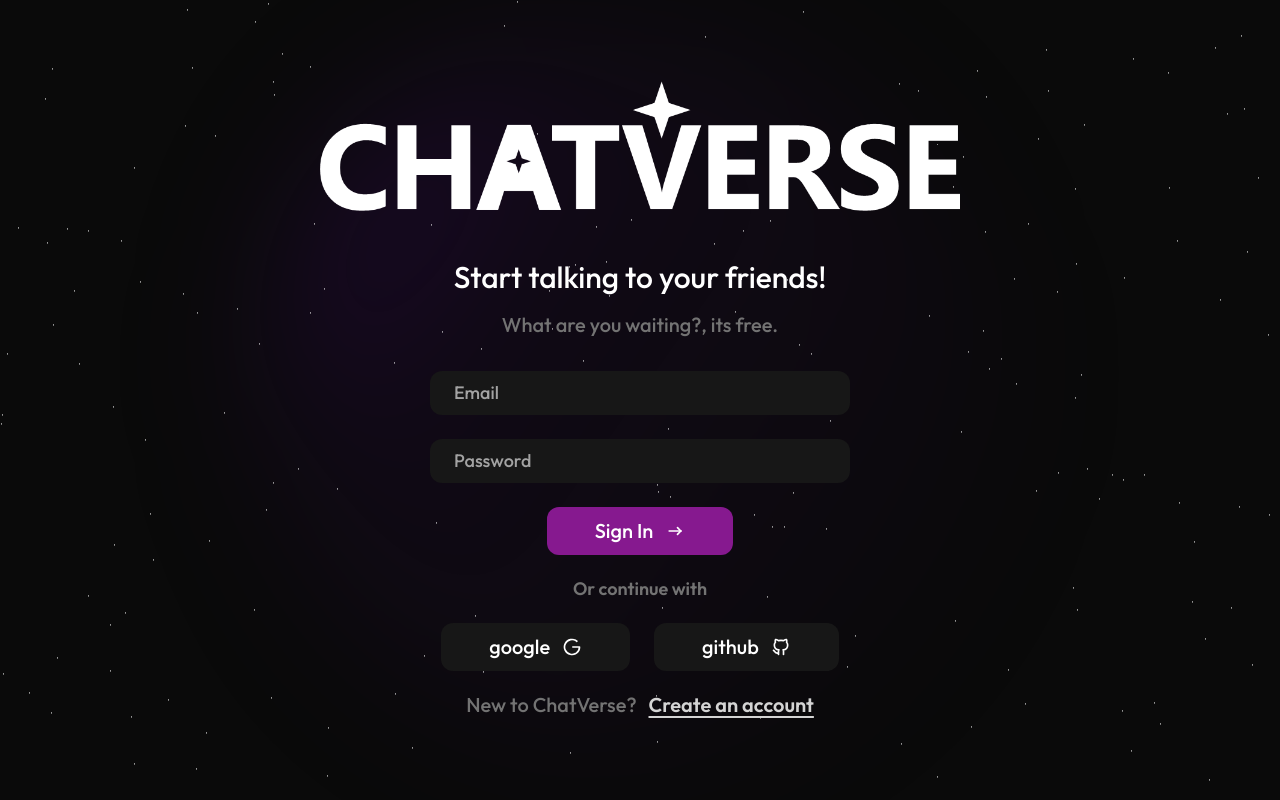
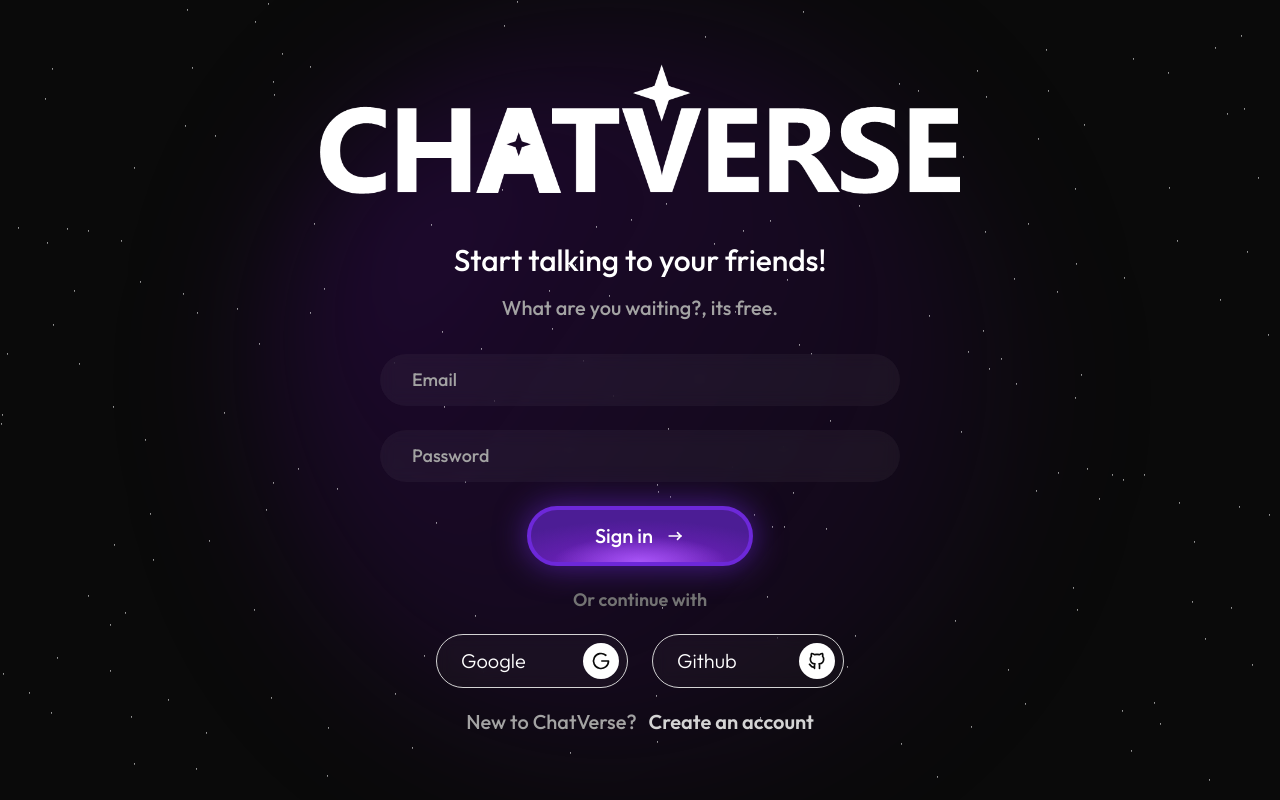
Before and after one commit to DPG-Code/chat-verse, a Next.js app: page / in a window 1280 px wide. Built offline with nearby package versions, Linux system fonts and the light colour scheme; no server answers; what pusher would draw is missing.

Commit message:
feat: styling

```diff
--- a/app/(site)/components/AuthForm.tsx
+++ b/app/(site)/components/AuthForm.tsx
@@ -7,7 +7,7 @@ import { useForm,FieldValues,SubmitHandler } from "react-hook-form"
 import axios from "axios"
 import { toast } from "react-hot-toast"
 
-import Button from "@/app/components/Button"
+import ButtonGalaxy from "@/app/components/ButtonGalaxy"
 import Input from "@/app/components/inputs/Input"
 import AuthSocialButton from "./AuthSocialButton"
 import { IconArrowRight } from "@/app/components/Icons"
@@ -107,13 +107,13 @@ const AuthForm = () => {
           errors={errors}
           disabled={isLoading}
         />
-        <Button
+        <ButtonGalaxy
           disabled={isLoading}
           type='submit'
         >
-          {variant === 'LOGIN' ? 'Sign In' : 'Register'}
+          {variant === 'LOGIN' ? 'Sign in' : 'Register'}
           <IconArrowRight />
-        </Button>
+        </ButtonGalaxy>
       </form>
       <span className='text-base text-center text-neutral-500 font-semibold lg:text-lg'>Or continue with</span>
       <div className='w-full flex items-center justify-center gap-2 lg:gap-6'>
@@ -127,9 +127,9 @@ const AuthForm = () => {
         />
       </div>
       <footer className='w-full text-base flex items-center justify-center gap-3 lg:text-xl'>
-        <p className='text-center text-neutral-500 font-medium'>{variant === 'LOGIN' ? 'New to ChatVerse?' : 'Already have an account?'}</p>
+        <p className='text-center text-neutral-400 font-medium'>{variant === 'LOGIN' ? 'New to ChatVerse?' : 'Already have an account?'}</p>
         <button onClick={toggleVariant}>
-          <p className='text-neutral-300 font-semibold underline underline-offset-4 hover:text-white transition'>{variant === 'LOGIN' ? 'Create an account' : 'Login'}</p>
+          <p className='text-neutral-300 font-semibold hover:text-white transition'>{variant === 'LOGIN' ? 'Create an account' : 'Login'}</p>
         </button>
       </footer>
     </div>
--- a/app/(site)/components/AuthSocialButton.tsx
+++ b/app/(site)/components/AuthSocialButton.tsx
@@ -10,14 +10,16 @@ const AuthSocialButton: React.FC<AuthSocialButtonProps> = ({ icon,onClick }) =>
     <button
       type='button'
       onClick={onClick}
-      className='py-2.5 px-8 bg-neutral-900 text-white font-medium flex items-center justify-center gap-3 rounded-xl hover:bg-neutral-800 transition lg:px-12 lg:text-xl'
+      className='p-1 w-36 border border-neutral-300 backdrop-blur bg-neutral-400/5 text-white font-light flex items-center justify-between gap-3 rounded-full hover:bg-neutral-400/10 transition lg:text-xl xl:p-2 xl:w-48'
     >
-      {icon}
-      {
-        icon === 'google'
-          ? <IconGoogle />
-          : <IconGithub />
-      }
+      <span className='ml-3 xl:ml-4'>{icon[0].toUpperCase() + icon.slice(1)}</span>
+      <div className='p-1.5 bg-white text-[#0a0a0a] grid place-content-center rounded-full xl:p-2'>
+        {
+          icon === 'google'
+            ? <IconGoogle />
+            : <IconGithub />
+        }
+      </div>
     </button>
   )
 }
--- a/app/(site)/page.tsx
+++ b/app/(site)/page.tsx
@@ -7,7 +7,7 @@ export default function Home() {
     <main id='principal-page' className='p-12 min-h-full w-full flex items-center justify-center overflow-hidden relative'>
       <section className='flex flex-col items-center justify-center gap-16 z-10 lg:gap-12 2xl:gap-16'>
         <Image
-          className='w-96 h-auto invert lg:w-[640px]'
+          className='w-96 h-auto invert lg:w-[640px] 2xl:w-[720px]'
           width='640'
           height='140'
           src='/chatverse.webp'
@@ -16,7 +16,7 @@ export default function Home() {
         />
         <div className='flex flex-col items-center justify-center gap-8'>
           <h2 className='text-center text-white text-xl font-medium lg:text-3xl 2xl:text-4xl'>Start talking to your friends!</h2>
-          <p className='-mt-4 text-center text-neutral-500 text-lg font-medium lg:text-xl 2xl:text-2xl'>What are you waiting?, its free.</p>
+          <p className='-mt-6 text-center text-neutral-400 text-sm font-medium lg:-mt-4 lg:text-xl 2xl:text-2xl'>What are you waiting?, its free.</p>
           <AuthForm />
         </div>
       </section>
--- a/app/components/Button.tsx
+++ b/app/components/Button.tsx
@@ -30,12 +30,12 @@ const Button: React.FC<ButtonProps> = ({
       onClick={onClick}
       disabled={disabled}
       className={clsx(
-        'py-2.5 px-8 border-0 outline-0 font-medium flex items-center justify-center gap-2 rounded-xl lg:text-xl lg:px-12 lg:gap-3',
+        'py-2 px-10 border-0 outline-0 font-medium flex items-center justify-center gap-2 rounded-full lg:text-xl lg:py-3 lg:px-16 lg:gap-3',
         disabled && 'opacity-50 cursor-default',
         fullWidth && 'w-full',
         secondary && 'border-2 border-neutral-900 text-white hover:bg-neutral-900 transition',
         danger && 'bg-red-800 text-white hover:bg-red-700 transition',
-        !secondary && !danger && 'bg-fuchsia-800 text-lg text-white hover:bg-fuchsia-600 transition'
+        !secondary && !danger && 'bg-violet-900 shadow-[0px_0px_32px_#4c1d95] text-lg text-white transition'
       )}
     >
       {children}
--- /dev/null
+++ b/app/components/ButtonGalaxy.tsx
@@ -0,0 +1,38 @@
+'use client'
+
+import clsx from "clsx"
+
+interface ButtonGalaxyProps {
+  type?: 'button' | 'submit' | 'reset' | undefined
+  fullWidth?: boolean
+  children?: React.ReactNode
+  onClick?: () => void
+  disabled?: boolean
+  test?: string
+}
+
+const ButtonGalaxy: React.FC<ButtonGalaxyProps> = ({
+  type,
+  fullWidth,
+  children,
+  onClick,
+  disabled,
+  test
+}) => {
+  return (
+    <button
+      data-test-id={`${test && test}`}
+      type={type}
+      onClick={onClick}
+      disabled={disabled}
+      className={clsx(
+        'button-galaxy shadow-[0px_0px_32px_#4c1d95] py-1.5 px-10 border-2 border-violet-700 outline-0 font-medium text-lg text-white flex items-center justify-center gap-2 rounded-full lg:text-xl lg:py-3 lg:px-16 lg:gap-3 xl:border-4',
+        disabled && 'opacity-50 cursor-default',
+        fullWidth && 'w-full'
+      )}
+    >
+      {children}
+    </button>
+  )
+}
+export default ButtonGalaxy
--- a/app/components/inputs/Input.tsx
+++ b/app/components/inputs/Input.tsx
@@ -42,7 +42,7 @@ const Input: React.FC<InputProps> = ({
         {...register(id,{ required })}
         placeholder={placeholder}
         className={clsx(
-          'py-2 px-6 border-0	outline-0 w-full min-w-[260px] text-lg font-medium bg-neutral-900 text-white placeholder:text-neutral-400 rounded-xl lg:w-[420px]',
+          'py-2 px-6 backdrop-blur bg-neutral-300/5	outline-0 w-full min-w-[260px] text-sm font-medium text-white placeholder:text-neutral-400 rounded-full lg:w-[420px] xl:py-3 xl:px-8 xl:w-[520px] xl:text-lg',
           errors[id] && 'focus:ring-offset-2 focus:ring-offset-red-800',
           disabled && 'opacity-50 cursor-default'
         )}
--- a/app/globals.css
+++ b/app/globals.css
@@ -31,7 +31,7 @@ body{
   margin: auto;
   width: 720px;
   height: 720px;
-  background: linear-gradient(125deg,rgb(59, 7, 100) 5%,rgb(59, 7, 100, 15%) 25%,rgb(59, 7, 100, 0%) 100%);
+  background: linear-gradient(125deg,rgb(59, 7, 100) 5%,rgb(59, 7, 100, 35%) 25%,rgb(59, 7, 100, 10%) 100%);
   filter: blur(75px);
   border-radius: 100%;
   position: absolute;
@@ -77,3 +77,10 @@ body{
   overflow: hidden;
   z-index: 0;
 }
+
+.button-galaxy {
+  background:
+    radial-gradient( 40% 50% at center 100%, #a855f7, transparent ),
+    radial-gradient( 80% 100% at center 120%, #7e22ce, transparent ),
+    #4c1d95;
+}
```
